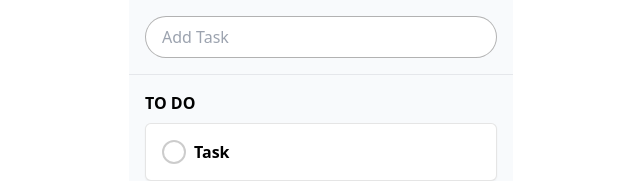
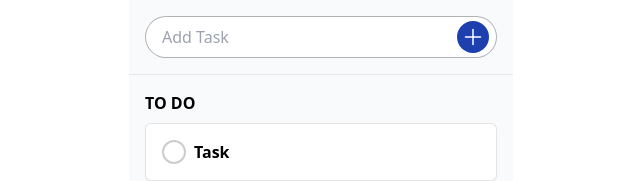
Before and after one commit to dev-mabdulrehman/todo-list, a React (Create React App) app: page / in a window 1280 px wide. Shown: the top 181 px of the page, without its empty margins (319-959 px from the left). Built offline with nearby package versions, Linux system fonts and the light colour scheme.

Commit message:
Add task form updated to form

```diff
--- a/src/components/AddTaskForm.tsx
+++ b/src/components/AddTaskForm.tsx
@@ -1,10 +1,25 @@
-import React from 'react'
+import { ChangeEvent, FormEvent, useState } from "react";
 
 const AddTaskForm = () => {
+    const [task, setTask] = useState<string>("");
+
+    const handleSubmit = (e: FormEvent) => {
+        e.preventDefault();
+    }
+
+    const handleInputChange = (setter: React.Dispatch<React.SetStateAction<string>>) => (e: ChangeEvent<HTMLInputElement>) => {
+        setter(e.target.value);
+    }
+
     return (
-        <section className='p-4'>
-            <input type="text" placeholder='Add Task' className='w-full border outline-none active:border-black/80  focus:border-black/80 border-black/30 rounded-3xl py-2 px-4' />
-        </section>
+        <form className='p-4 relative' onSubmit={handleSubmit}>
+            <input onChange={handleInputChange(setTask)} value={task} type="text" placeholder='Add Task' className='w-full border outline-none active:border-black/80  focus:border-black/80 border-black/30 rounded-3xl py-2 px-4' />
+            <button type="submit" className='absolute flex items-center justify-center w-8 h-8 rounded-full bg-blue-800 text-white hover:bg-blue-900 top-1/2 right-6 -translate-y-1/2'>
+                <svg xmlns="http://www.w3.org/2000/svg" fill="none" viewBox="0 0 24 24" strokeWidth="1.5" stroke="currentColor" className="size-6">
+                    <path strokeLinecap="round" strokeLinejoin="round" d="M12 4.5v15m7.5-7.5h-15" />
+                </svg>
+            </button>
+        </form>
     )
 }
 
```
